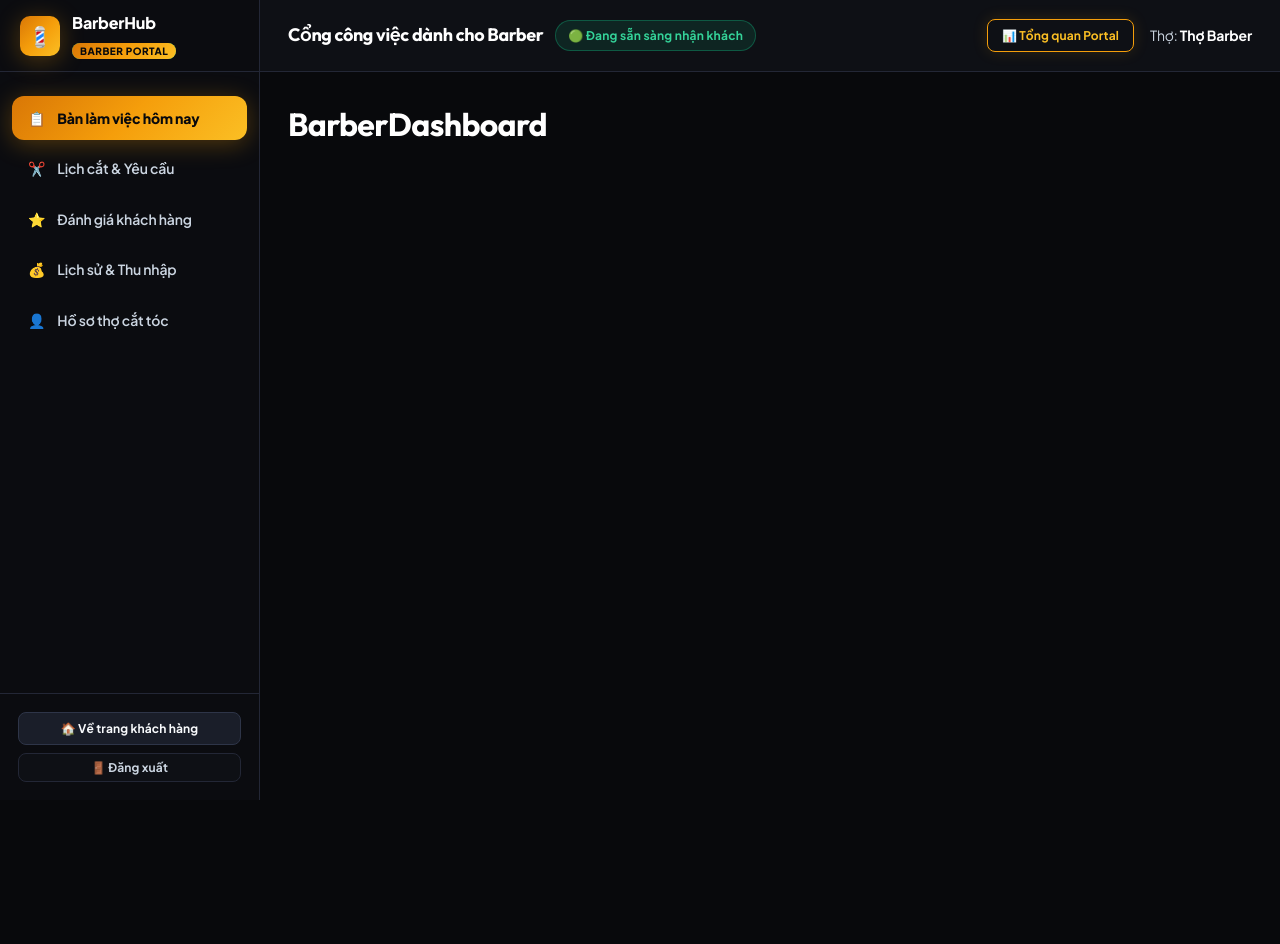
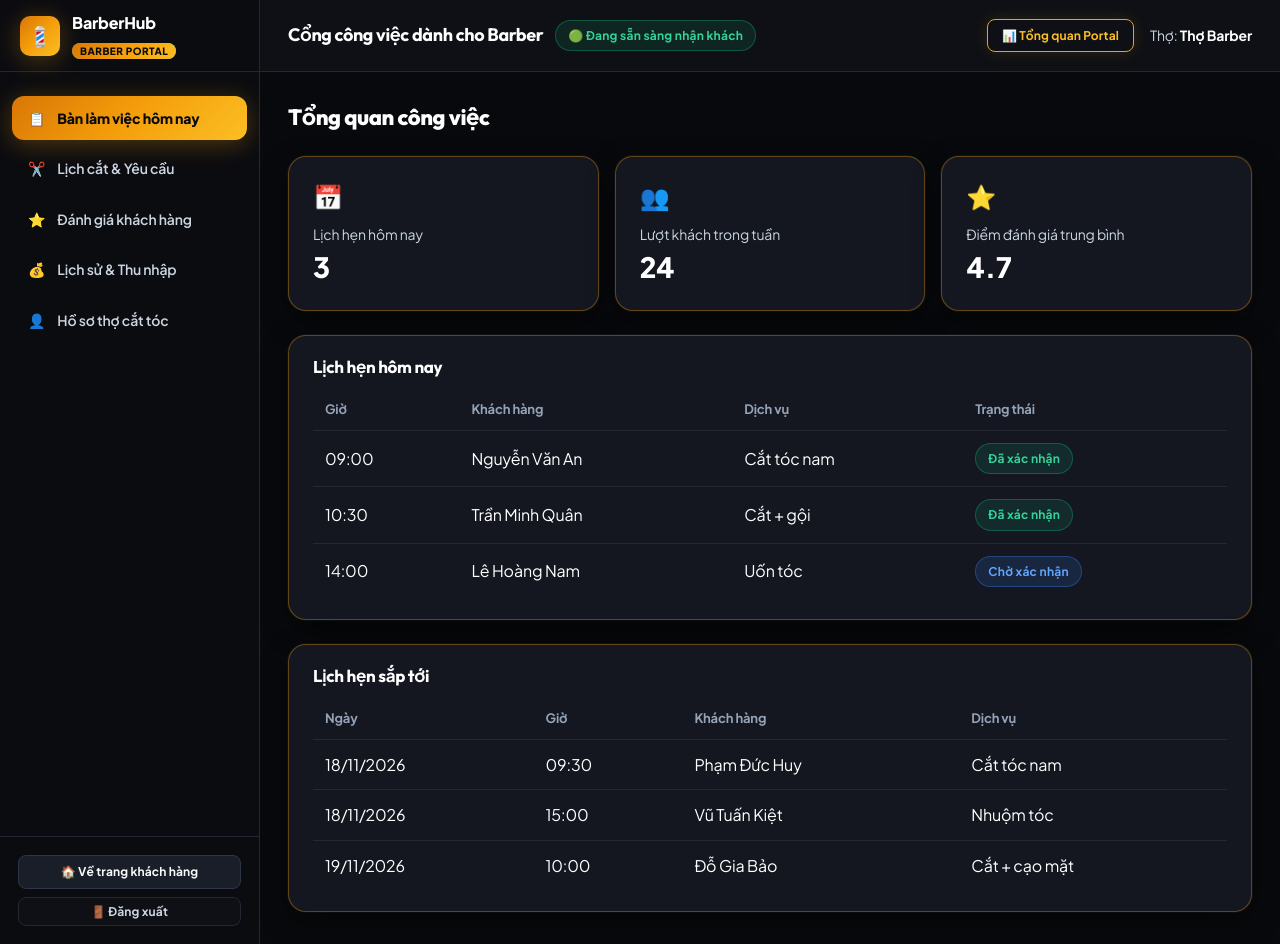
Before and after one commit to Tranvietanh0111/OJT-Barber-Shop-Nh-m-6, a React (Vite) app in the folder frontend/: page /barber in a window 1280 px wide. Before the commit the page ends 800 px from the top, so only its background shows below. Built offline with nearby package versions, Linux system fonts and the light colour scheme.

Commit message:
T06ADF6: thêm trang tổng quan Barber với dữ liệu mẫu

```diff
--- /dev/null
+++ b/frontend/src/mocks/barberDashboard.js
@@ -0,0 +1,15 @@
+// Dữ liệu mẫu cho trang tổng quan Barber (Sprint 2)
+export const barberDashboardMock = {
+    todayAppointments: [
+        { id: 1, time: "09:00", customer: "Nguyễn Văn An", service: "Cắt tóc nam", status: "confirmed" },
+        { id: 2, time: "10:30", customer: "Trần Minh Quân", service: "Cắt + gội", status: "confirmed" },
+        { id: 3, time: "14:00", customer: "Lê Hoàng Nam", service: "Uốn tóc", status: "pending" },
+    ],
+    weeklyCustomers: 24,
+    averageRating: 4.7,
+    upcomingAppointments: [
+        { id: 4, date: "18/11/2026", time: "09:30", customer: "Phạm Đức Huy", service: "Cắt tóc nam" },
+        { id: 5, date: "18/11/2026", time: "15:00", customer: "Vũ Tuấn Kiệt", service: "Nhuộm tóc" },
+        { id: 6, date: "19/11/2026", time: "10:00", customer: "Đỗ Gia Bảo", service: "Cắt + cạo mặt" },
+    ],
+};
--- a/frontend/src/pages/barber/BarberDashboard.jsx
+++ b/frontend/src/pages/barber/BarberDashboard.jsx
@@ -1,4 +1,104 @@
-// Phụ trách: Vũ Quốc Khánh
+// Phụ trách: Vũ Quốc Khánh – Trang tổng quan Barber (dữ liệu mẫu, Sprint 2)
+import { barberDashboardMock } from "../../mocks/barberDashboard";
+
+const cardStyle = {
+  background: "var(--bg-card)",
+  border: "1px solid var(--gold-border)",
+  borderRadius: "var(--radius-lg)",
+  padding: "20px 24px",
+  boxShadow: "var(--shadow-card)",
+};
+
+const th = { textAlign: "left", padding: "10px 12px", color: "var(--text-muted)", fontSize: "13px" };
+const td = { padding: "12px", borderTop: "1px solid var(--border-subtle)", color: "var(--text-primary)" };
+
+function StatCard({ icon, label, value }) {
+  return (
+    <div style={{ ...cardStyle, flex: 1, minWidth: "200px" }}>
+      <div style={{ fontSize: "24px" }}>{icon}</div>
+      <div style={{ color: "var(--text-secondary)", fontSize: "14px", marginTop: "8px" }}>{label}</div>
+      <div style={{ fontSize: "28px", fontWeight: 800, color: "var(--text-primary)" }}>{value}</div>
+    </div>
+  );
+}
+
 export default function BarberDashboard() {
-  return <h1>BarberDashboard</h1>;
+  const { todayAppointments, weeklyCustomers, averageRating, upcomingAppointments } = barberDashboardMock;
+
+  return (
+    <div style={{ display: "flex", flexDirection: "column", gap: "24px" }}>
+      <h1 style={{ fontSize: "22px", fontWeight: 800, color: "var(--text-primary)" }}>
+        Tổng quan công việc
+      </h1>
+
+      {/* 3 thẻ thống kê */}
+      <div style={{ display: "flex", gap: "16px", flexWrap: "wrap" }}>
+        <StatCard icon="📅" label="Lịch hẹn hôm nay" value={todayAppointments.length} />
+        <StatCard icon="👥" label="Lượt khách trong tuần" value={weeklyCustomers} />
+        <StatCard icon="⭐" label="Điểm đánh giá trung bình" value={averageRating.toFixed(1)} />
+      </div>
+
+      {/* Lịch hẹn hôm nay */}
+      <div style={cardStyle}>
+        <h2 style={{ fontSize: "17px", fontWeight: 700, marginBottom: "12px", color: "var(--text-primary)" }}>
+          Lịch hẹn hôm nay
+        </h2>
+        <div style={{ overflowX: "auto" }}>
+          <table style={{ width: "100%", borderCollapse: "collapse" }}>
+            <thead>
+              <tr>
+                <th style={th}>Giờ</th>
+                <th style={th}>Khách hàng</th>
+                <th style={th}>Dịch vụ</th>
+                <th style={th}>Trạng thái</th>
+              </tr>
+            </thead>
+            <tbody>
+              {todayAppointments.map((a) => (
+                <tr key={a.id}>
+                  <td style={td}>{a.time}</td>
+                  <td style={td}>{a.customer}</td>
+                  <td style={td}>{a.service}</td>
+                  <td style={td}>
+                    <span className={`badge ${a.status === "confirmed" ? "badge-success" : "badge-info"}`}>
+                      {a.status === "confirmed" ? "Đã xác nhận" : "Chờ xác nhận"}
+                    </span>
+                  </td>
+                </tr>
+              ))}
+            </tbody>
+          </table>
+        </div>
+      </div>
+
+      {/* Lịch hẹn sắp tới */}
+      <div style={cardStyle}>
+        <h2 style={{ fontSize: "17px", fontWeight: 700, marginBottom: "12px", color: "var(--text-primary)" }}>
+          Lịch hẹn sắp tới
+        </h2>
+        <div style={{ overflowX: "auto" }}>
+          <table style={{ width: "100%", borderCollapse: "collapse" }}>
+            <thead>
+              <tr>
+                <th style={th}>Ngày</th>
+                <th style={th}>Giờ</th>
+                <th style={th}>Khách hàng</th>
+                <th style={th}>Dịch vụ</th>
+              </tr>
+            </thead>
+            <tbody>
+              {upcomingAppointments.map((a) => (
+                <tr key={a.id}>
+                  <td style={td}>{a.date}</td>
+                  <td style={td}>{a.time}</td>
+                  <td style={td}>{a.customer}</td>
+                  <td style={td}>{a.service}</td>
+                </tr>
+              ))}
+            </tbody>
+          </table>
+        </div>
+      </div>
+    </div>
+  );
 }
```
